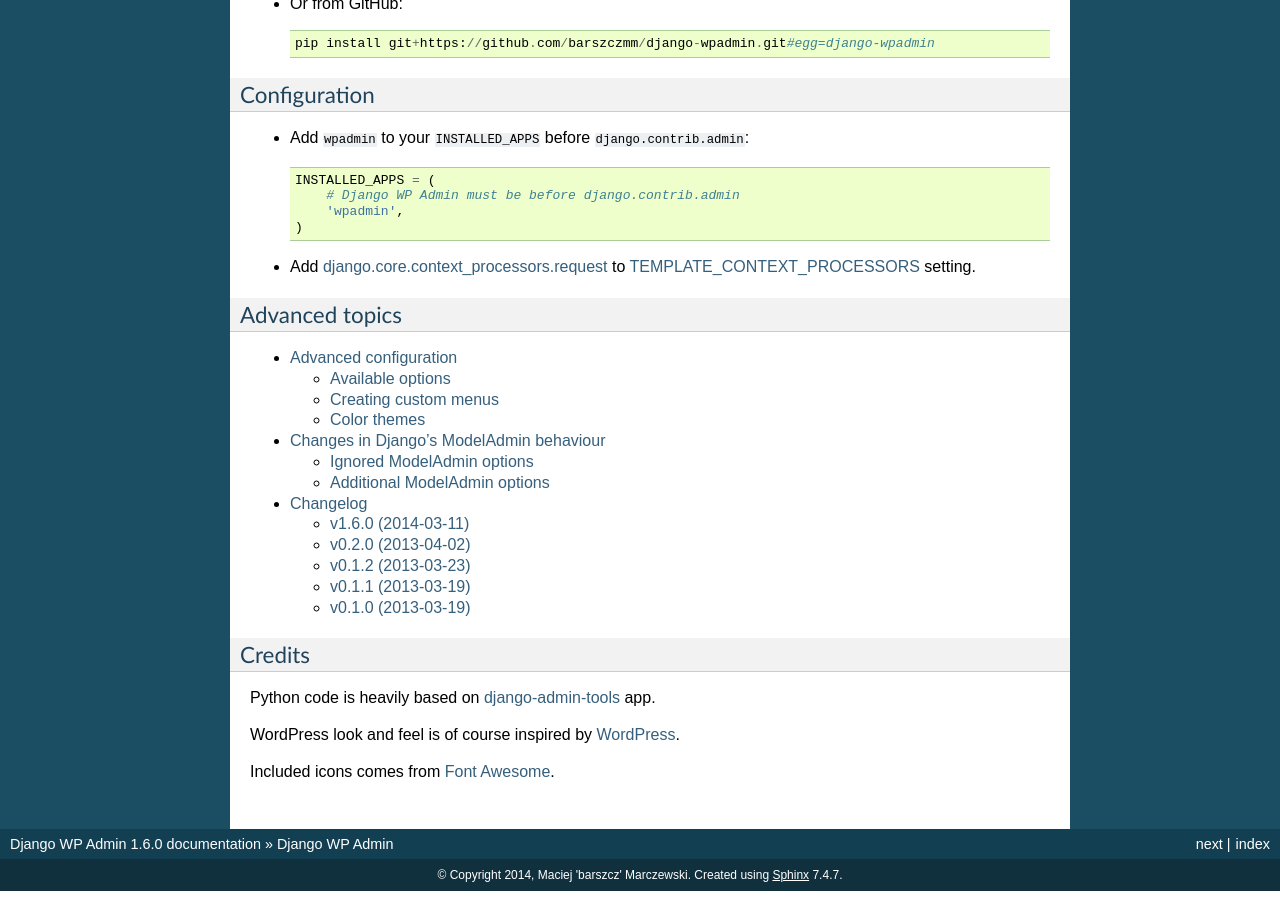
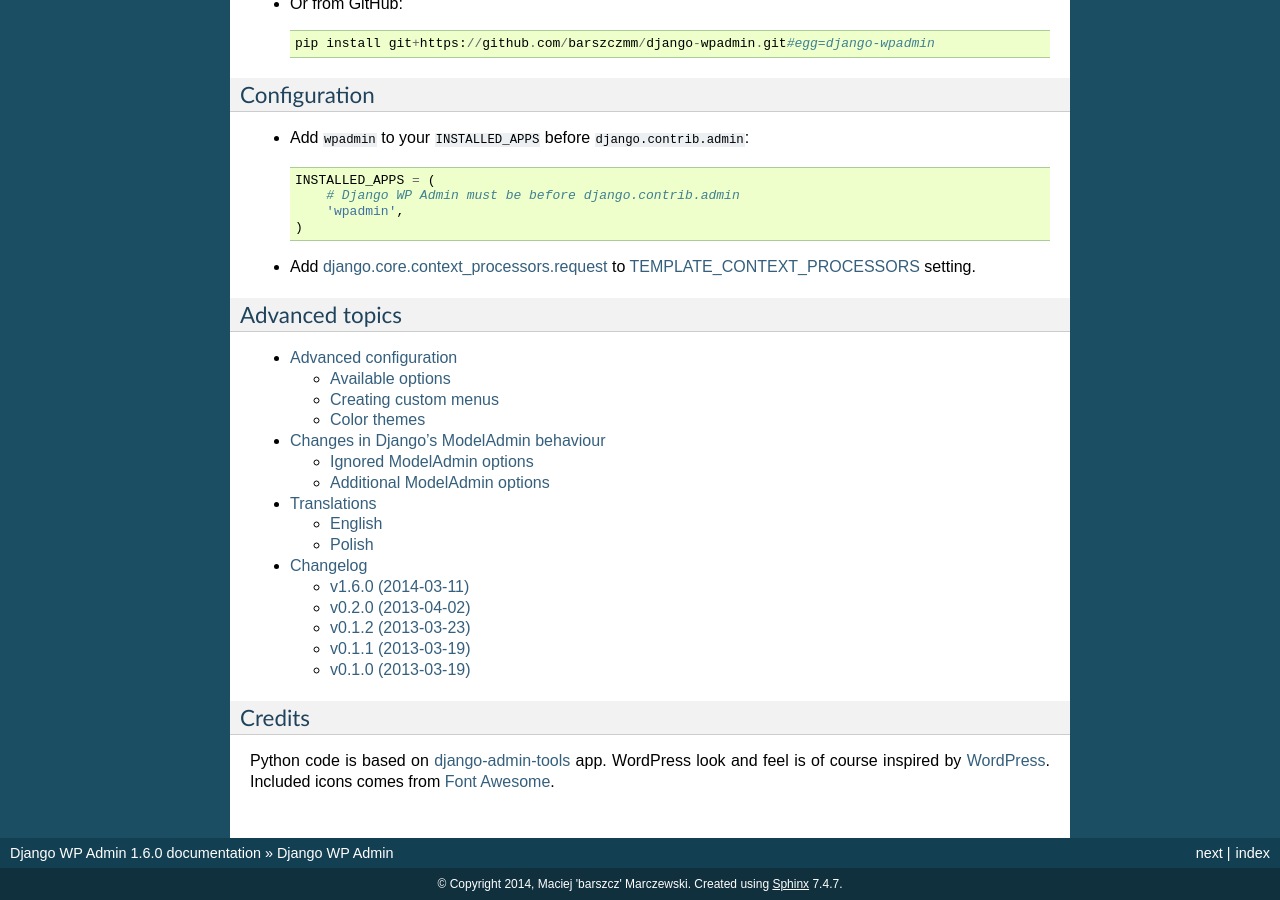
Before and after one commit to barszczmm/django-wpadmin, a Sphinx documentation site: the page built from docs/index.rst, in a window 1280 px wide and 900 px high, scrolled down 1213 px. Built offline with Sphinx 7.4.7, drawn with Linux system fonts in a browser that asks for light colours; the version number could not be read and is left out.

```diff
--- a/docs/index.rst
+++ b/docs/index.rst
@@ -65,13 +65,12 @@ Advanced topics
 
    configuration
    django
+   translations
    changelog
 
 
 Credits
 -------
-Python code is heavily based on `django-admin-tools <https://bitbucket.org/izi/django-admin-tools/wiki/Home>`_ app.
-
+Python code is based on `django-admin-tools <https://bitbucket.org/izi/django-admin-tools/wiki/Home>`_ app.
 WordPress look and feel is of course inspired by `WordPress <http://wordpress.org/>`_.
-
 Included icons comes from `Font Awesome <http://fontawesome.io/>`_.
```
Also changed, not shown: README.rst (+5 -3 lines), docs/translations.rst (added, +16 -0 lines).
